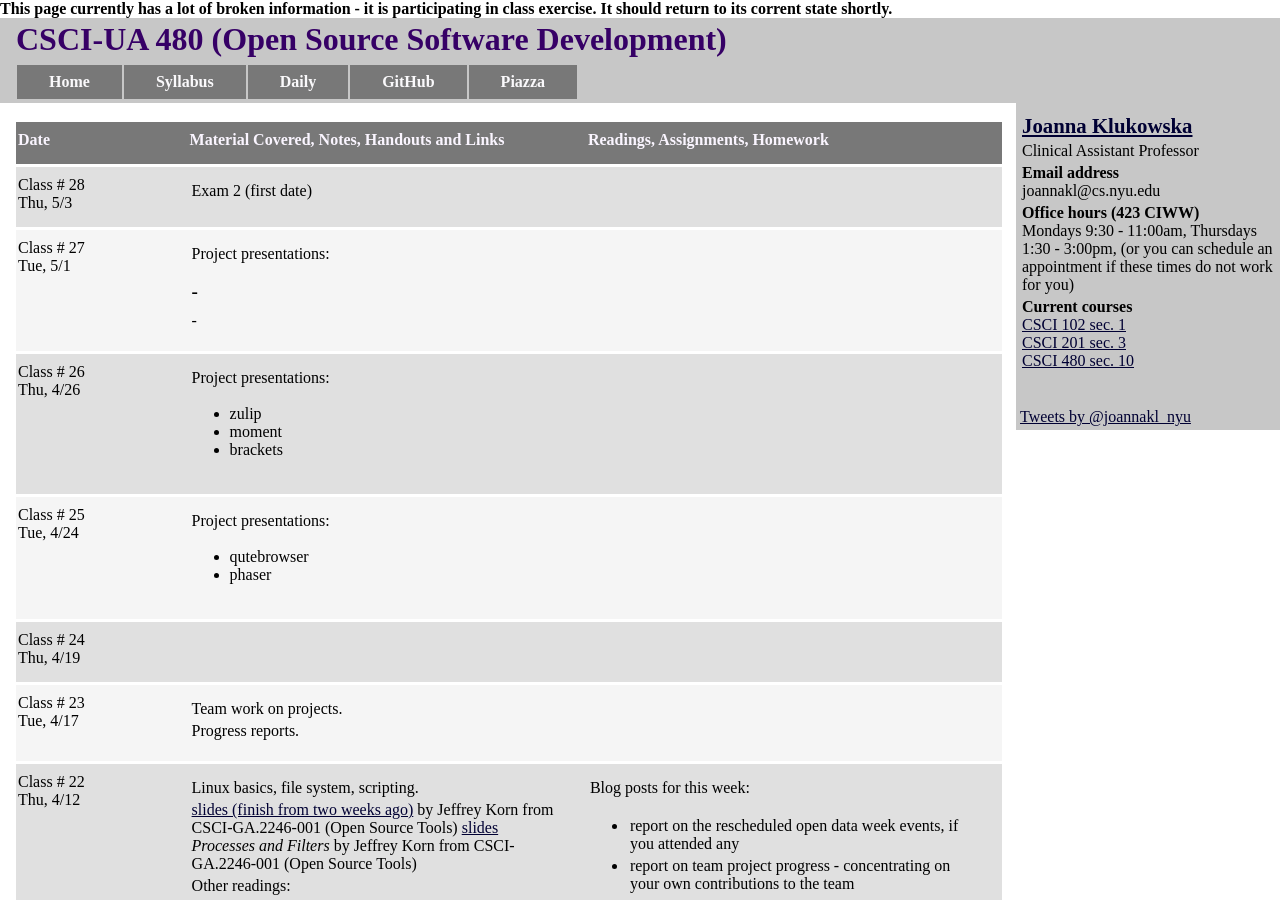
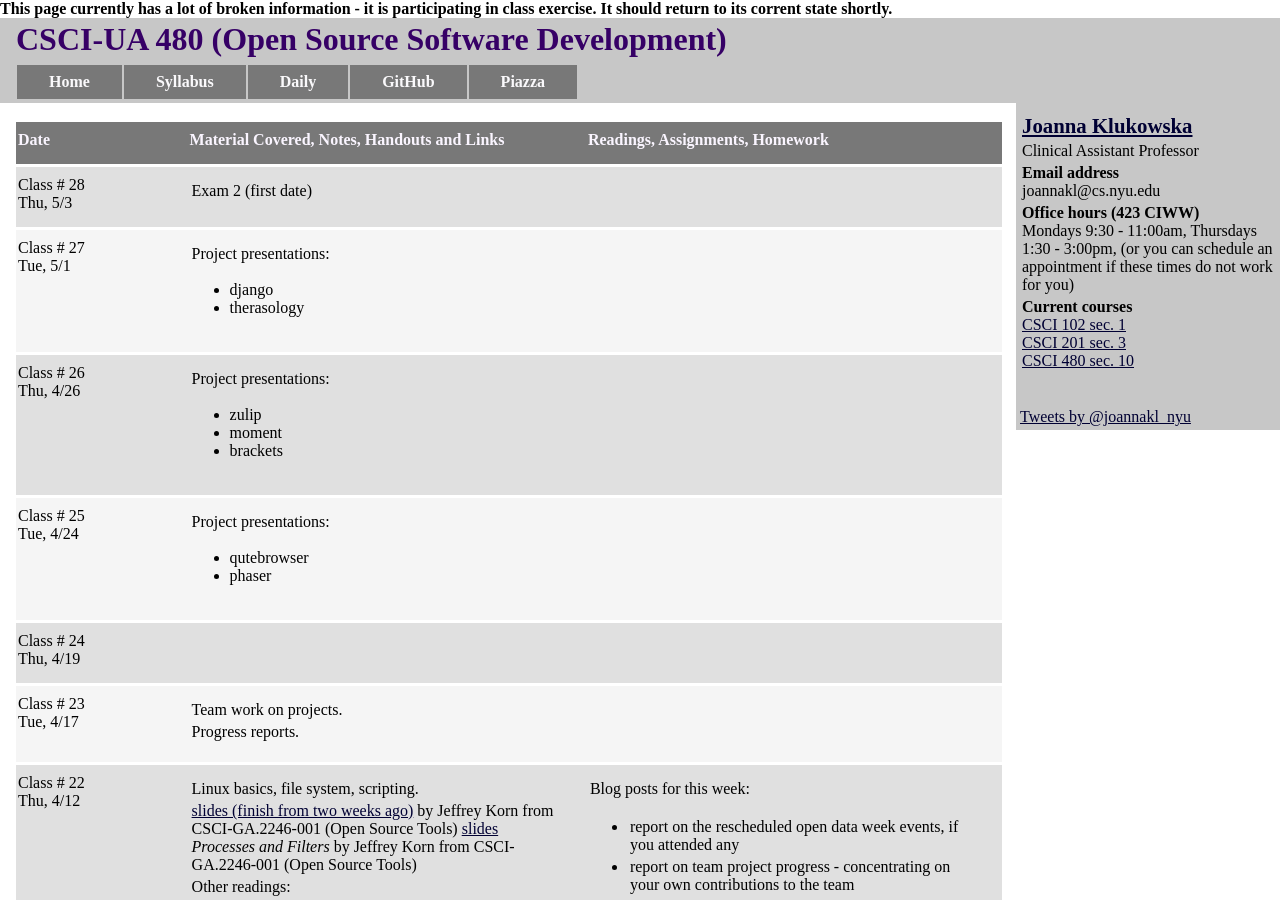
Before and after one commit to joannakl/cs480_s18, a Jekyll site: the page built from daily.html, in a window 1280 px wide and 900 px high. Built offline with Jekyll 4.4.1, drawn with Linux system fonts in a browser that asks for light colours; comment, search, counter and statistics services are not loaded.

Commit message:
updating the presentations

```diff
--- a/_includes/daily/27.markdown
+++ b/_includes/daily/27.markdown
@@ -13,9 +13,8 @@ Tue, 5/1
 
 Project presentations:
 
--
--
--
+- django
+- therasology
 
 </p>
 </div>
```
